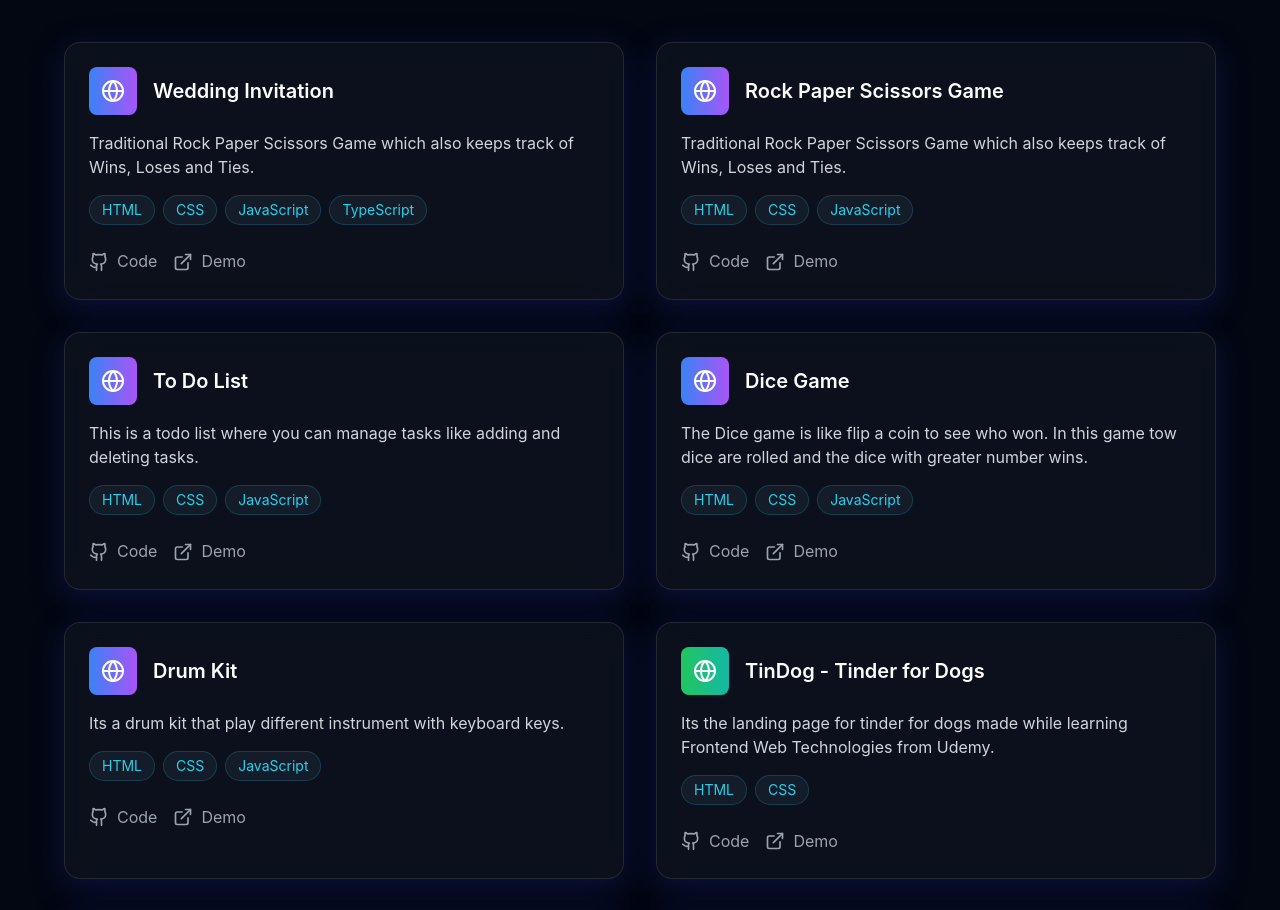
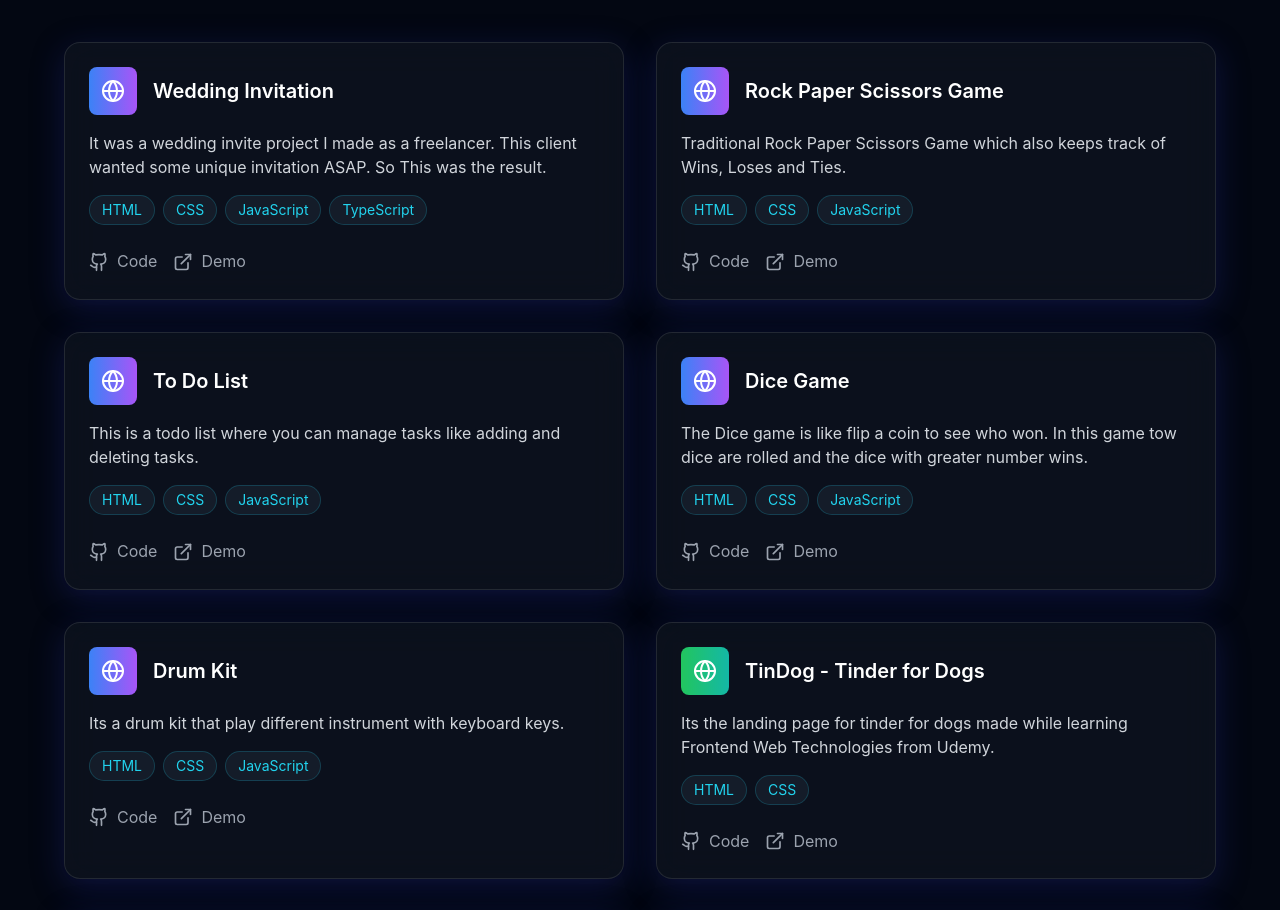
Before and after one commit to aaditya-712/Portfolio, a React (Vite) app: page / in a window 1280 px wide. Shown: the part 1760-2670 px from the top of the page. Built offline with nearby package versions, Linux system fonts and the light colour scheme.

Commit message:
changed description in projects.tsx

```diff
--- a/src/components/Projects.tsx
+++ b/src/components/Projects.tsx
@@ -6,7 +6,7 @@ const Projects = () => {
     // icons: Server, Database, Smartphone, Globe
     {
       title: 'Wedding Invitation',
-      description: 'Traditional Rock Paper Scissors Game which also keeps track of Wins, Loses and Ties.',
+      description: 'It was a wedding invite project I made as a freelancer. This client wanted some unique invitation ASAP. So This was the result.',
       tech: ['HTML', 'CSS', 'JavaScript', 'TypeScript', ],
       icon: <Globe className="w-6 h-6" />,
       github: '',
```
